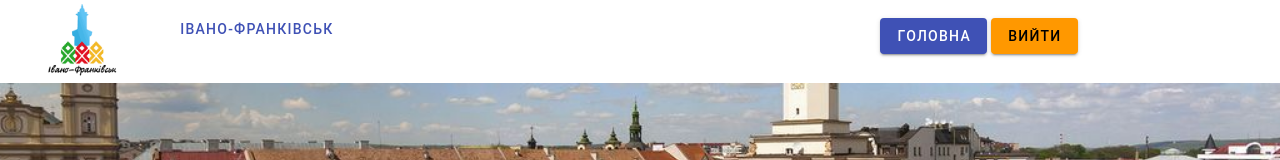
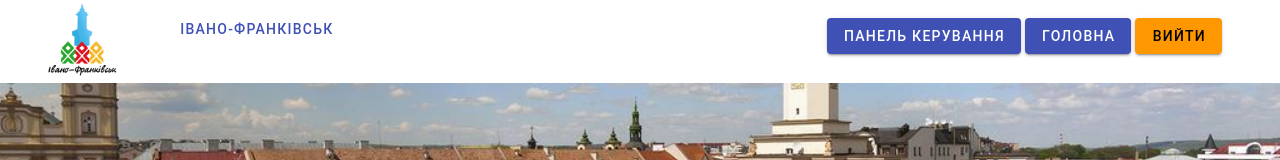
Before and after one commit to InnaHlushak/vue-project-events, a Vue app: page / in a window 1280 px wide. Shown: the top 160 px of the page. Built offline with nearby package versions, Linux system fonts and the light colour scheme; no server answers; sample sign-in values are in the browser's storage.

Commit message:
Final code edit

```diff
--- a/src/components/Dashboard.vue
+++ b/src/components/Dashboard.vue
@@ -166,6 +166,8 @@ export default {
         //-----------------------------------------------------
         // const downloadPopularityReport = async () => {
         //     if (user.value) {
+            // window.location.href = `${apiClient.defaults.baseURL}/popularity-report`;
+            // alert(`Звіт завантажено`);
         //     }
         // };
         //-----------------------------------------------------
--- a/src/components/EventDescription.vue
+++ b/src/components/EventDescription.vue
@@ -147,7 +147,6 @@ export default {
                 id: props.id,
                 number: number.value,
             };
-            console.log("Делаті запрошення", invitationDetails);
 
             router.push({
                 name: 'event-invitation',
@@ -186,7 +185,6 @@ export default {
                 price: finalPrice.value,
                 number: number.value,
             };
-            console.log("Делаті квитка", ticketDetails);
 
             router.push({
                 name: 'event-ticket',
--- a/src/components/EventTicket.vue
+++ b/src/components/EventTicket.vue
@@ -84,7 +84,15 @@ export default {
         const sendTicket = async () => {
             if (idEvent.value && user.value) {
                 try {
-                const response = await apiClient.post(`/emails/event-ticket/${idEvent.value}/${user.value.id}/${typeTicket.value}/${finalPrice.value}/${number.value}`);
+                const response = await apiClient.post(`/emails/event-ticket`,
+                        {
+                            idEvent: idEvent.value,
+                            idUser: user.value.id,
+                            typeTicket: typeTicket.value,
+                            finalPrice: finalPrice.value,
+                            number: number.value,
+                        });
+
                     if (response.data.success) {
                         alert('Квиток успішно надіслано');
                     } else {
--- a/src/components/NavigationBar.vue
+++ b/src/components/NavigationBar.vue
@@ -3,7 +3,7 @@
         <v-container >
             <v-row justify="space-between">
                 <img  class="logo" src="../assets/logo-ivfr.png"  alt="Ivano-Frankivsk logo" width="75" height="75" />
-              <v-col>
+                <v-col class="text-start">
                     <v-tab
                     align-tabs="start"
                     color="indigo"
@@ -13,8 +13,10 @@
                     Івано-Франківськ
                     </v-tab>
                 </v-col>
-              <v-spacer />
-                <v-col>
+                <v-col class="text-end">
+                    <router-link to="/dashboard">
+                        <v-btn v-if="isLogged" color="indigo" class="navigation-btn">Панель керування</v-btn>
+                    </router-link>
                     <router-link to="/">
                         <v-btn  color="indigo" class="navigation-btn">Головна</v-btn>
                     </router-link>
@@ -46,7 +48,7 @@ export default {
             //перенаправлення на сторінку login
             this.$router.push({ name: 'login' });
         },
-        updateLoggedStatus() {
+        async updateLoggedStatus() {
             this.isLogged = auth.getStatus();
         },
     },
@@ -61,7 +63,6 @@ export default {
 };
 </script>
 
-
 <style scoped>
     .logo {
     display: block;
--- a/src/components/SiteSearch.vue
+++ b/src/components/SiteSearch.vue
@@ -86,7 +86,7 @@ export default {
             }
 
             try {
-            const response = await apiClient.post(`/events/search/${text.value}`);
+            const response = await apiClient.get(`/events/search/${text.value}`);
             parametersPagination.value = response.data.meta;
             } catch (error) {
             console.error('Помилка завантаження даних:', error);
@@ -107,7 +107,7 @@ export default {
         //Пагінований список
         const getPaginatedList = async (numberPage) => {
             try {
-            const response = await apiClient.post(`/events/search/${text.value}?page=` + numberPage);
+            const response = await apiClient.get(`/events/search/${text.value}?page=` + numberPage);
             listEvents.value = response.data.data;
             } catch (error) {
             console.error('Помилка завантаження даних:', error);
```
Also changed, not shown: src/auth.js (+0 -15 lines), src/components/AllEvents.vue (+0 -12 lines). Lines whose indentation alone changed are shown as unchanged.
